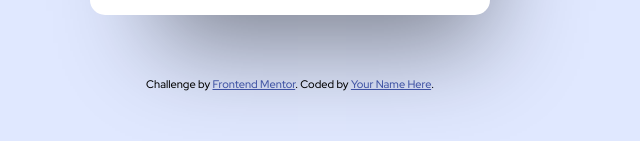
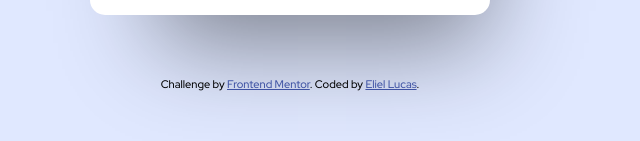
Before and after one commit to Elielltn/FM-Order-Summary, a plain HTML site: page index.html in a window 1280 px wide. Shown: the part 647-788 px from the top of the page, 350-990 px from the left. Drawn offline with Linux system fonts and the light colour scheme.

Commit message:
Add files via upload

```diff
--- a/index.html
+++ b/index.html
@@ -62,7 +62,7 @@
           Challenge by
           <a href="https://www.frontendmentor.io?ref=challenge" target="_blank"
             >Frontend Mentor</a
-          >. Coded by <a href="#">Your Name Here</a>.
+          >. Coded by <a href="https://github.com/Elielltn">Eliel Lucas</a>.
         </div>
       </div>
     </div>
```
